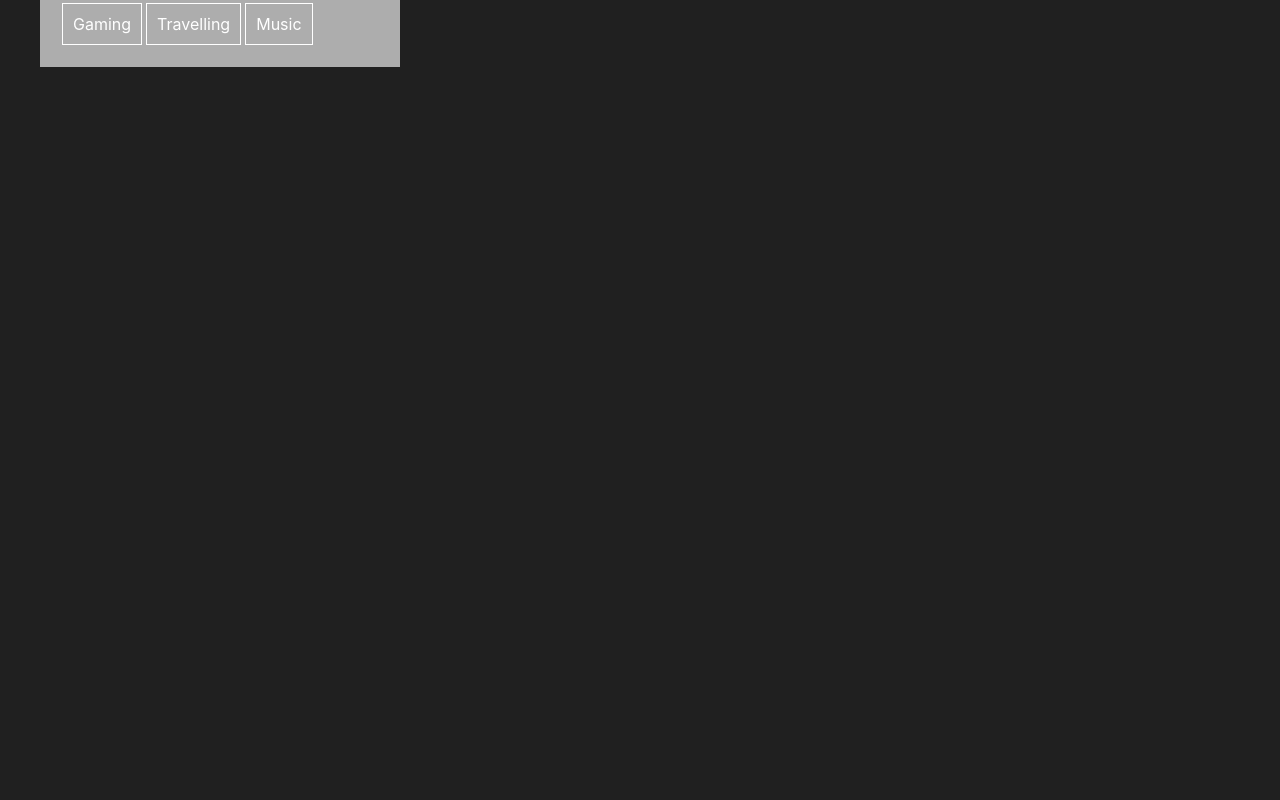
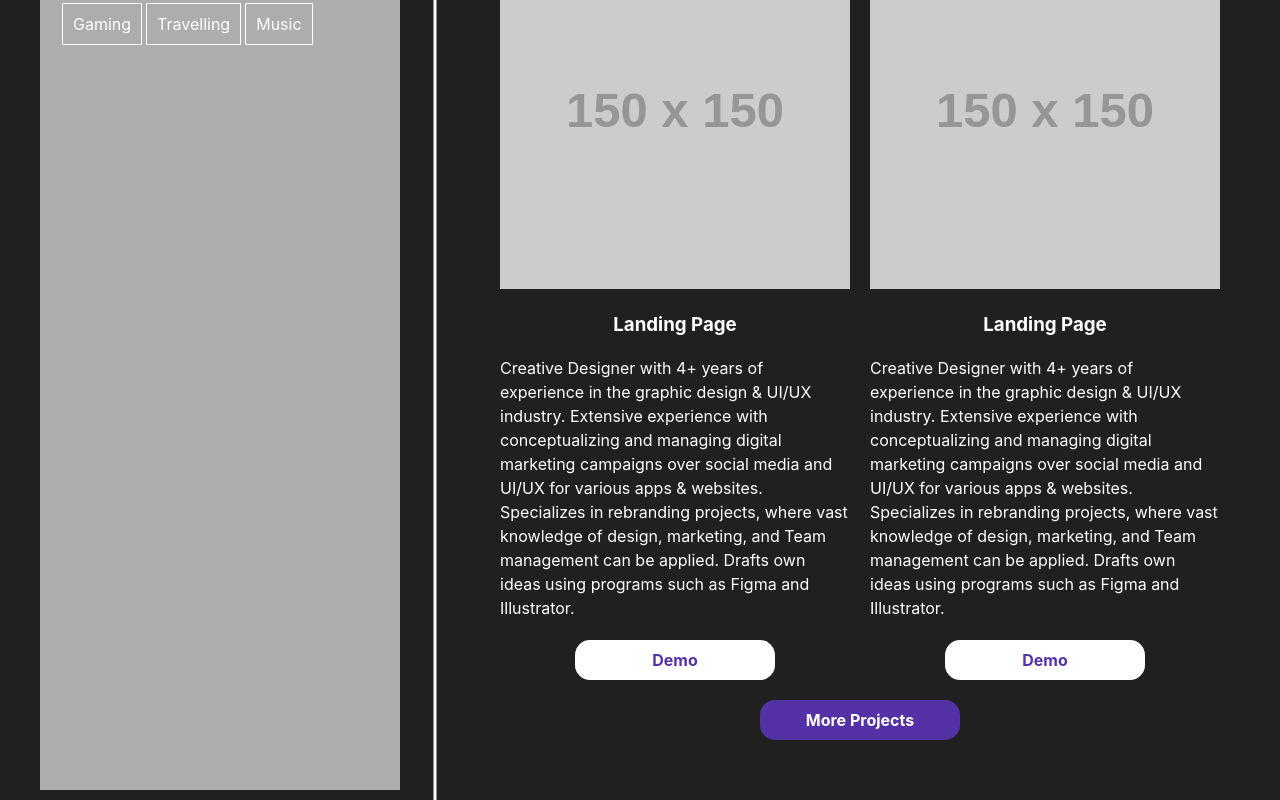
Before and after one commit to AlexanderKhristichenko/cv, a React (Create React App) app: page / in a window 1280 px wide. Shown: the part 1356-2156 px from the top of the page. Before the commit the page ends 1423 px from the top, so only its background shows below. Built offline with nearby package versions, Linux system fonts and the light colour scheme.

Commit message:
Component Tools
Adding component and styles Tools and fix link in UserInfoBox

```diff
--- a/src/App.module.css
+++ b/src/App.module.css
@@ -5,5 +5,4 @@
   margin-right: auto;
   display: flex;
   justify-content: space-between;
-  align-items: center;
 }
--- /dev/null
+++ b/src/components/Main/LatestProjects.jsx
@@ -0,0 +1,33 @@
+import styles from "./LatestProjects.module.css";
+
+const LatestProjects = ({ items }) => {
+  const projects = items.map((item) => (
+    <div key={item.id} className={styles.card}>
+      <figure>
+        <img src={item.img} alt={item.title} />
+        <figcaption>
+          <h3 className={styles.title}>{item.title}</h3>
+          <p className={styles.desc}>{item.desc}</p>
+          <a
+            href={item.link}
+            target="_blank"
+            rel="noreferrer"
+            className={styles.btn}
+          >
+            Demo
+          </a>
+        </figcaption>
+      </figure>
+    </div>
+  ));
+  return (
+    <>
+      <div className={styles.container}>{projects}</div>
+      <a href="google.com" className={`${styles.btn} ${styles.more}`}>
+        More Projects
+      </a>
+    </>
+  );
+};
+
+export default LatestProjects;
--- /dev/null
+++ b/src/components/Main/LatestProjects.module.css
@@ -0,0 +1,52 @@
+.container {
+  display: flex;
+  gap: 20px;
+  flex-wrap: wrap;
+  justify-content: center;
+}
+
+.card {
+  flex: 1 1 220px;
+  max-width: 400px;
+}
+
+.title {
+  margin-top: 20px;
+  text-align: center;
+}
+
+.desc {
+  margin-top: 20px;
+  line-height: 24px;
+}
+
+.btn {
+  color: #5531a7;
+  background-color: #fff;
+  display: block;
+  padding: 10px 0;
+  width: 200px;
+  font-weight: bold;
+  margin-top: 20px;
+  text-align: center;
+  margin-left: auto;
+  margin-right: auto;
+  border-radius: 15px;
+  transition: 0.3s;
+}
+
+.btn:hover {
+  background-color: #5531a7;
+  color: #fff;
+}
+
+.more {
+  background-color: #5531a7;
+  color: #fff;
+  transition: 0.3s;
+}
+
+.more:hover {
+  background-color: #fff;
+  color: #5531a7;
+}
--- a/src/components/Main/Main.jsx
+++ b/src/components/Main/Main.jsx
@@ -1,4 +1,5 @@
 import Sections from "../UI/Sections";
+import LatestProjects from "./LatestProjects";
 import styles from "./Main.module.css";
 import Tools from "./Tools";
 import WorkExperience from "./WorkExperience";
@@ -13,6 +14,9 @@ const Main = ({ data }) => {
       <Sections title="Tools & Skills">
         <Tools items={data.tools} />
       </Sections>
+      <Sections title="Latest Projects">
+        <LatestProjects items={data.projects} />
+      </Sections>
     </div>
   );
 };
--- a/src/components/Main/Tools.module.css
+++ b/src/components/Main/Tools.module.css
@@ -19,4 +19,5 @@
 
 .card figcaption {
   margin-top: 20px;
+  font-weight: bold;
 }
--- a/src/components/modules/UserInfoBox.jsx
+++ b/src/components/modules/UserInfoBox.jsx
@@ -16,7 +16,8 @@ const UserInfoBox = ({ title, items }) => {
           <a
             className={styles.link}
             href={item.isMail ? `mailto:${item.link}` : item.link}
-            target="_black"
+            target="_blank"
+            rel="noreferrer"
           >
             {item.desc}
           </a>
--- a/src/data.js
+++ b/src/data.js
@@ -169,6 +169,22 @@ const data = {
       title: "Figma",
     },
   ],
+  projects: [
+    {
+      id: "proj1",
+      img: "https://via.placeholder.com/150",
+      title: "Landing Page",
+      desc: "Creative Designer with 4+ years of experience in the graphic design & UI/UX industry. Extensive experience with conceptualizing and managing digital marketing campaigns over social media and UI/UX for various apps & websites. Specializes in rebranding projects, where vast knowledge of design, marketing, and Team management can be applied. Drafts own ideas using programs such as Figma and Illustrator.",
+      link: "google.com",
+    },
+    {
+      id: "proj2",
+      img: "https://via.placeholder.com/150",
+      title: "Landing Page",
+      desc: "Creative Designer with 4+ years of experience in the graphic design & UI/UX industry. Extensive experience with conceptualizing and managing digital marketing campaigns over social media and UI/UX for various apps & websites. Specializes in rebranding projects, where vast knowledge of design, marketing, and Team management can be applied. Drafts own ideas using programs such as Figma and Illustrator.",
+      link: "google.com",
+    },
+  ],
 };
 
 export default data;
```
